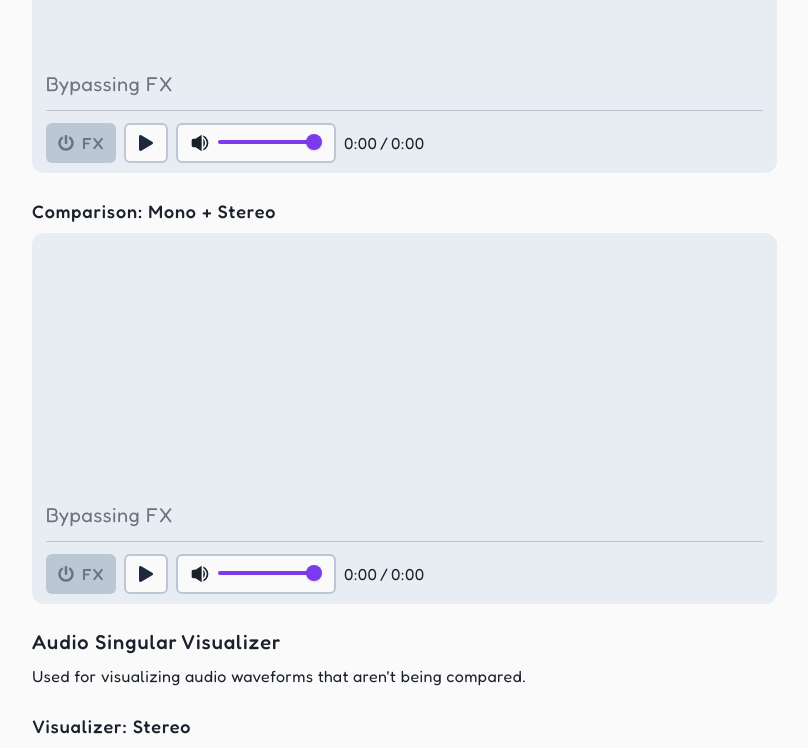
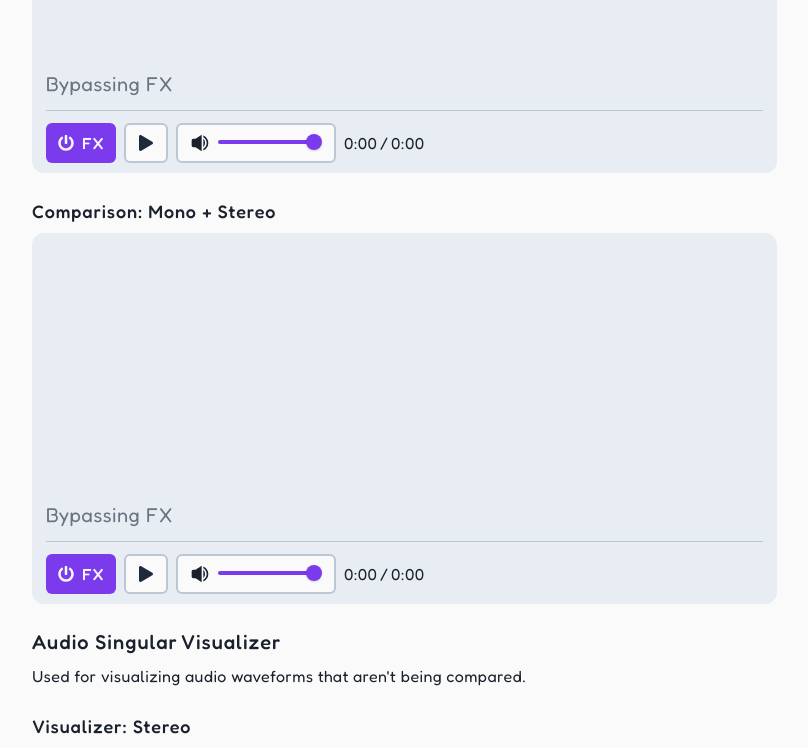
Before and after one commit to robchendev/Guitardex, a Next.js app: page /a/0 in a window 1280 px wide. Shown: the part 880-1628 px from the top of the page, without its empty margins (381-1189 px from the left). Built offline with nearby package versions, Linux system fonts and the light colour scheme; no server answers.

Commit message:
refactored play pause button and fx button

```diff
--- a/components/ModulePage/AudioMeter.tsx
+++ b/components/ModulePage/AudioMeter.tsx
@@ -70,6 +70,8 @@ const AudioMeter: React.FC<Props> = ({ audioContext, source, gain }) => {
       ctx.fillText("0", width - 10, height / 2);
       ctx.fillText("-20", ((-20 + 60) / 60) * width + 5, height / 2);
       ctx.fillText("-60", 10, height / 2);
+
+      // TODO: Smoothing using EMA
     };
 
     draw();
--- a/components/ModulePage/AudioVisualizer/AudioComparison.tsx
+++ b/components/ModulePage/AudioVisualizer/AudioComparison.tsx
@@ -1,7 +1,6 @@
 import React, { useEffect, useRef, useState } from "react";
 import Divider from "../../Sidebar/Divider";
 // import AudioMeter from "../AudioMeter";
-import { FaPause, FaPlay, FaPowerOff } from "react-icons/fa";
 import { HStack, Slider, SliderFilledTrack, SliderThumb, SliderTrack } from "@chakra-ui/react";
 import VolumeIcon from "./VolumeIcon";
 import {
@@ -25,6 +24,9 @@ import {
 import WaveformCanvas from "./WaveformCanvas";
 import PlaybackCursor from "./PlaybackCursor";
 import BypassNotice from "./BypassNotice";
+import ToggleFX from "./ToggleFX";
+import PlayPauseButton from "./PlayPauseButton";
+import AudioMeter from "../AudioMeter";
 
 type Props = {
   srcBefore?: string;
@@ -273,23 +275,8 @@ const AudioComparison = ({ srcBefore = "", srcAfter = "", defaultVolume = 0.5 }:
       )} */}
       <div className="mt-3">
         <HStack>
-          <button
-            className={`px-3 py-2 h-10 rounded-md font-medium ${
-              isBefore ? "border-grey bg-grey text-ghost" : "border-purple bg-purple text-white"
-            }`}
-            onClick={handleSwitchAudio}
-          >
-            <HStack>
-              <FaPowerOff />
-              <div className="leading-4">FX</div>
-            </HStack>
-          </button>
-          <button
-            className="px-3 py-2 h-10 border-2 border-grey bg-bg2 rounded-md text-text"
-            onClick={handlePlayPause}
-          >
-            {isPlaying ? <FaPause /> : <FaPlay />}
-          </button>
+          <ToggleFX isOn={!isBefore} onClick={handleSwitchAudio} />
+          <PlayPauseButton onClick={handlePlayPause} isPlaying={isPlaying} />
           <HStack
             className="text-xl pr-5 h-10 rounded-md bg-bg2 border-grey border-2 w-40 max-w-full"
             spacing={0}
--- a/components/ModulePage/AudioVisualizer/AudioVisualizer.tsx
+++ b/components/ModulePage/AudioVisualizer/AudioVisualizer.tsx
@@ -1,7 +1,6 @@
 import React, { useEffect, useRef, useState } from "react";
 import Divider from "../../Sidebar/Divider";
 // import AudioMeter from "../AudioMeter";
-import { FaPause, FaPlay } from "react-icons/fa";
 import { HStack, Slider, SliderFilledTrack, SliderThumb, SliderTrack } from "@chakra-ui/react";
 import VolumeIcon from "./VolumeIcon";
 import {
@@ -23,6 +22,7 @@ import {
 } from "./common";
 import PlaybackCursor from "./PlaybackCursor";
 import WaveformCanvas from "./WaveformCanvas";
+import PlayPauseButton from "./PlayPauseButton";
 
 type Props = {
   src?: string;
@@ -175,12 +175,7 @@ const AudioVisualizer = ({ src = "", defaultVolume = 0.5 }: Props) => {
         )} */}
       <div className="mt-3">
         <HStack>
-          <button
-            className="px-3 py-2 h-10 border-2 border-grey bg-bg2 rounded-md text-text"
-            onClick={handlePlayPause}
-          >
-            {isPlaying ? <FaPause /> : <FaPlay />}
-          </button>
+          <PlayPauseButton onClick={handlePlayPause} isPlaying={isPlaying} />
           <HStack
             className="text-xl pr-5 h-10 rounded-md bg-bg2 border-grey border-2 w-40 max-w-full"
             spacing={0}
--- /dev/null
+++ b/components/ModulePage/AudioVisualizer/PlayPauseButton.tsx
@@ -0,0 +1,15 @@
+import React from "react";
+import { FaPause, FaPlay } from "react-icons/fa";
+
+const PlayPauseButton = ({ onClick, isPlaying }: { onClick: () => void; isPlaying: boolean }) => {
+  return (
+    <button
+      className="px-3 py-2 h-10 border-2 border-grey bg-bg2 rounded-md text-text"
+      onClick={onClick}
+    >
+      {isPlaying ? <FaPause /> : <FaPlay />}
+    </button>
+  );
+};
+
+export default PlayPauseButton;
--- /dev/null
+++ b/components/ModulePage/AudioVisualizer/ToggleFX.tsx
@@ -0,0 +1,21 @@
+import { HStack } from "@chakra-ui/react";
+import React from "react";
+import { FaPowerOff } from "react-icons/fa";
+
+const ToggleFX = ({ isOn, onClick }: { isOn: boolean; onClick: () => void }) => {
+  return (
+    <button
+      className={`px-3 py-2 h-10 rounded-md font-medium ${
+        isOn ? "border-grey bg-grey text-ghost" : "border-purple bg-purple text-white"
+      }`}
+      onClick={onClick}
+    >
+      <HStack>
+        <FaPowerOff />
+        <div className="leading-4">FX</div>
+      </HStack>
+    </button>
+  );
+};
+
+export default ToggleFX;
```
Lines whose indentation alone changed are shown as unchanged.
